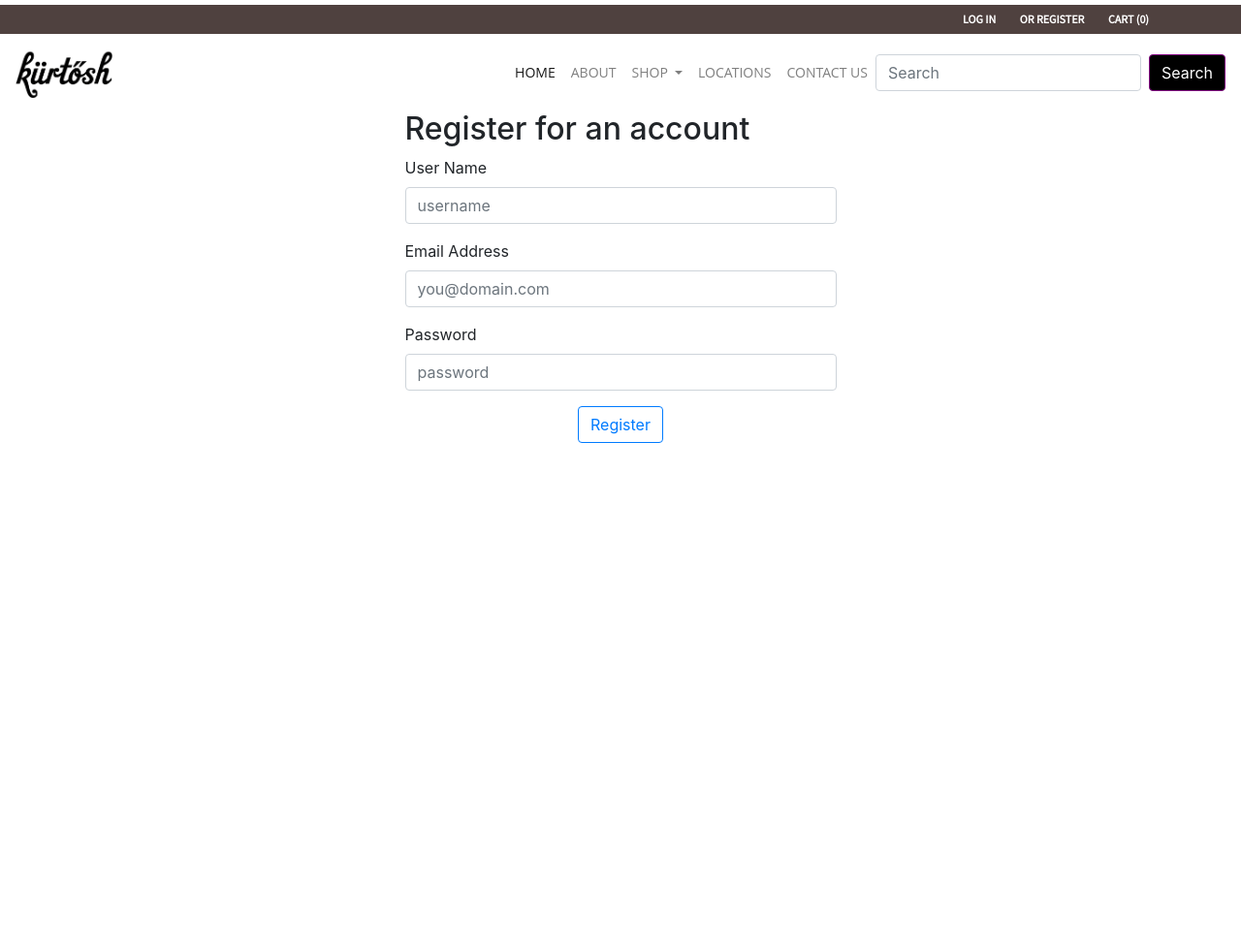
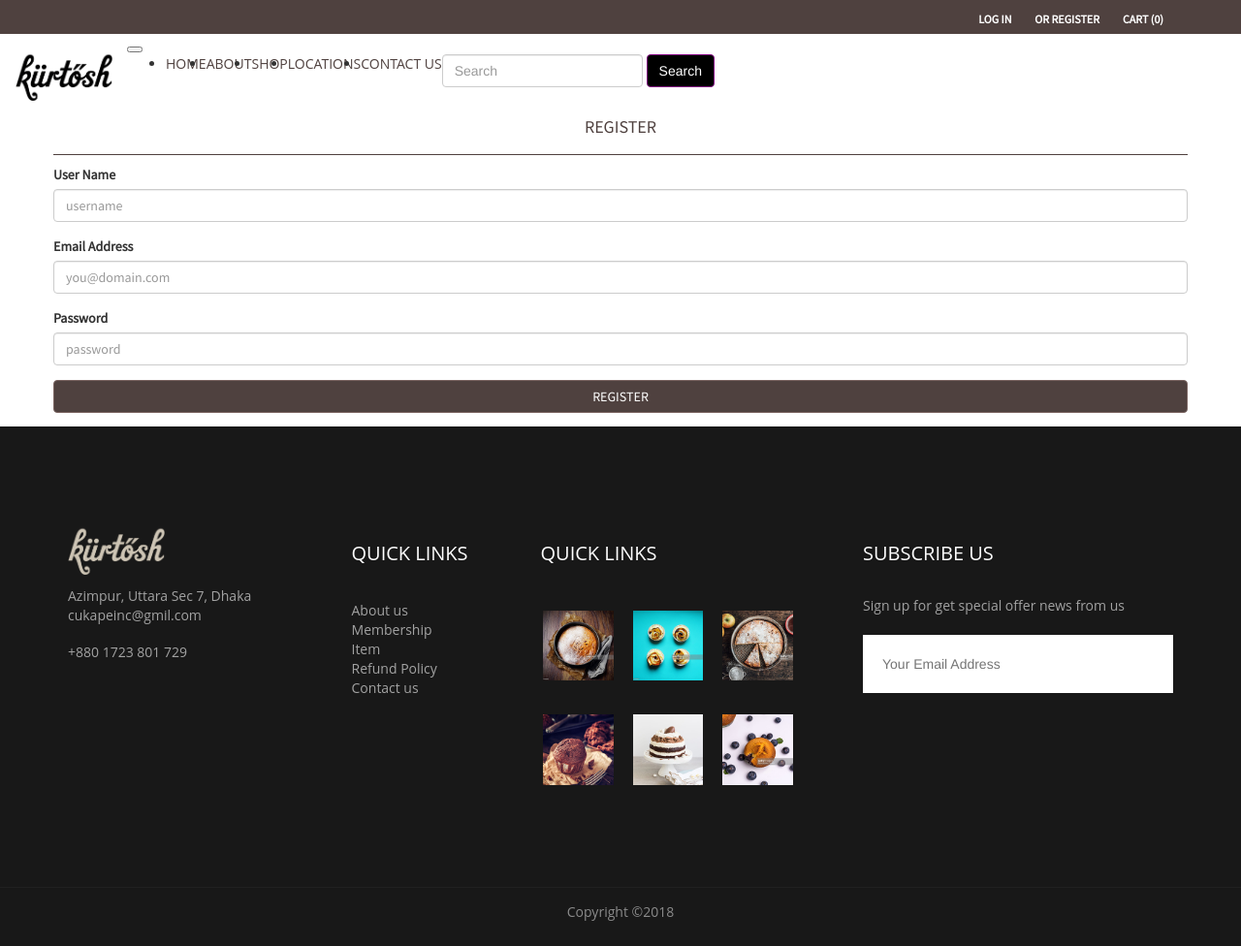
Before and after one commit to MayM20/Kurtosh-CateringWebsite, a PHP site: page /register.php in a window 1280 px wide. Shown: the whole page at 97% size. Before the commit the page ends 457 px from the top, so only its background shows below. Run offline with PHP 8.4, Linux system fonts and the light colour scheme; data that the repository does not hold is empty; some libraries are stand-ins or nearby versions.

Commit message:
login changes + files from may (gui)

```diff
--- a/css/styles.css
+++ b/css/styles.css
@@ -282,20 +282,21 @@
   padding: 35px 0;
 }
 
-.login-title {
+.customer-title {
   text-align: center;
   color: #4f413f;
   border-bottom: 1px solid #4f413f;
   padding-bottom: 1em;
 }
 
-.login-btn {
+.customer-btn {
   background-color: #4f413f;
   color: white;
   border: 1px solid #796360;
+  width: 100%;
 }
 
-.login-btn:hover {
+.customer-btn:hover {
   background-color: #796360;
   color: white;
   border: 1px solid #796360;
@@ -304,3 +305,7 @@
 .login-box {
   font-family: 'Source Sans Pro', sans-serif;
 }
+
+.margin-register {
+  margin-bottom: 1em;
+}
--- a/includes/navbar.php
+++ b/includes/navbar.php
@@ -39,8 +39,6 @@
         <div class="dropdown-menu" aria-labelledby="navbarDropdown">
           <a class="dropdown-item" href="#">build your own cake</a>
           <a class="dropdown-item" href="cakes.php">products</a>
-          <a class="dropdown-item" href="#">pastries</a>
-          <a class="dropdown-item" href="#">drinks</a>
           <div class="dropdown-divider"></div>
           <a class="dropdown-item" href="#">Something else here</a>
         </div>
--- a/login.php
+++ b/login.php
@@ -41,7 +41,7 @@
           }
 
           ?>
-          <h4 class="login-title">LOGIN</h4>
+          <h4 class="customer-title">LOGIN</h4>
           <form id="login-form" method="post" action="login.php" novalidate>
             <div class="form-group">
               <label for="credentials">Email or Username</label>
@@ -54,7 +54,7 @@
               <div class="invalid-feedback">Please type a valid password</div>
             </div>
             <div class="text-center">
-              <button type="submit" name="login" class="btn btn-outline-primary btn-block login-btn">SIGN IN</button>
+              <button type="submit" name="login" class="btn btn-outline-primary btn-block customer-btn">SIGN IN</button>
             </div>
             <p class="my-4">New customer? Click <a href="register.php">here</a> to register an account!</p>
           </form>
--- a/register.php
+++ b/register.php
@@ -59,9 +59,9 @@
 
       ?>
 
-      <div class="row justify-content-center">
+      <div class="row justify-content-center login-box">
         <div class="col-5">
-          <h2>Register for an account</h2>
+          <h4 class="customer-title">REGISTER</h4>
           <form id="register-form" method="post" action="register.php">
             <div class="form-group">
               <label for="username">User Name</label>
@@ -76,8 +76,8 @@
               <input id="password" name="password" class="form-control" placeholder="password" type="password">
             </div>
             <div class="text-center">
-              <button type="submit" class="btn btn-outline-primary" name="register-btn">
-                Register
+              <button type="submit" class="btn btn-outline-primary customer-btn margin-register" name="register-btn">
+                REGISTER
               </button>
             </div>
           </form>
@@ -137,6 +137,7 @@
       );
     </script>
   </body>
+  <?php include ('includes/footer.php'); ?>
 </html>
 <template id="register-error">
   <div class="alert alert-warning alert-dismissible fade show" role="alert">
```
Also changed, not shown: images/products/chip-cookie.png (added), images/products/choc-cookie.png (added), images/products/gf-cookie.png (added), images/products/green-cookie.png (added), images/products/straw-cookie.png (added).
